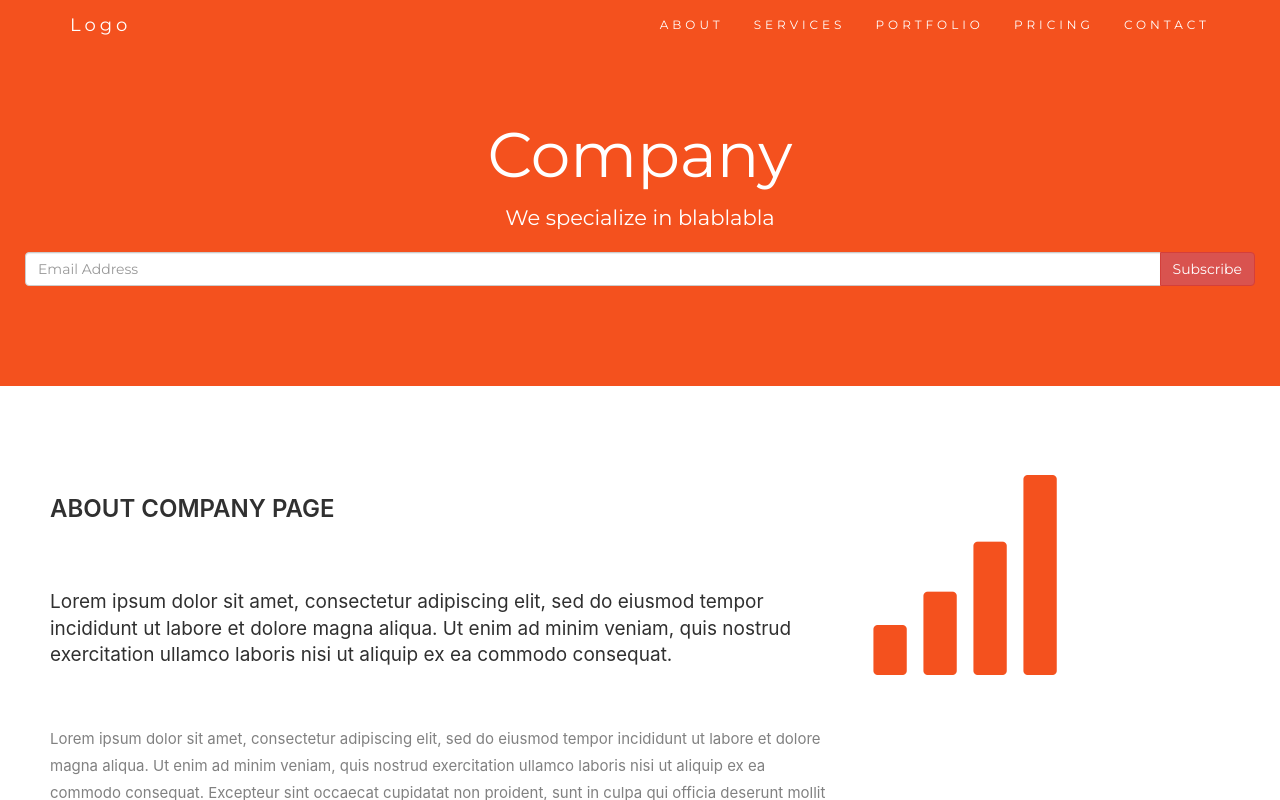
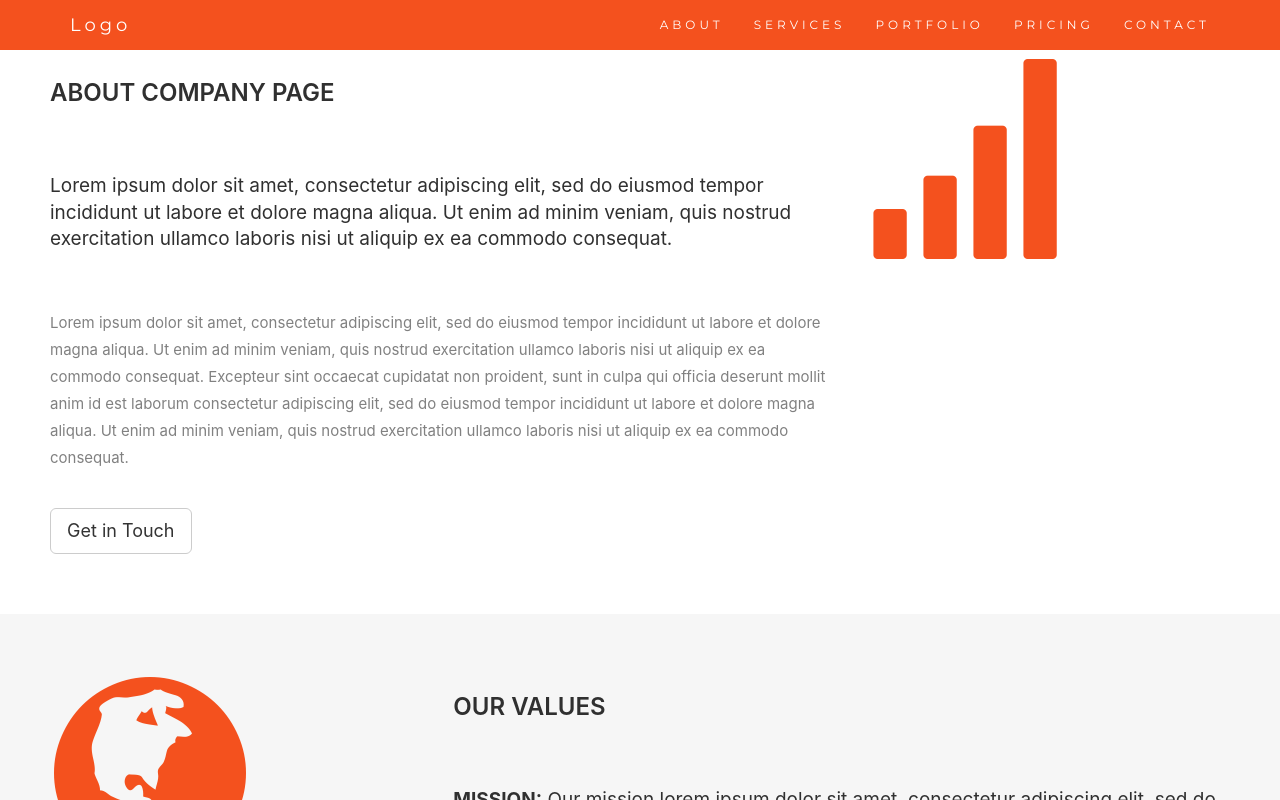
Before and after one commit to marcuspereiradev/company, a React (Create React App) app: page / in a window 1280 px wide. Shown: the top 800 px of the page. Built offline with nearby package versions, Linux system fonts and the light colour scheme.

Commit message:
removing nav and brand

```diff
--- a/src/components/About.js
+++ b/src/components/About.js
@@ -3,19 +3,6 @@ import React from 'react';
 const About = props => {
   return (
     <div>
-      <div className='jumbotron text-center'>
-        <h1>Company</h1>
-        <p>We specialize in blablabla</p>
-        <form>
-          <div className='input-group'>
-            <input type='email' className='form-control' size='50' placeholder='Email Address' required/>
-            <div className='input-group-btn'>
-              <button type='button' className='btn btn-danger'>Subscribe</button>
-            </div>
-          </div>
-        </form>
-      </div>
-
       <div id='about' className='container-fluid'>
         <div className='row'>
           <div className='col-sm-8'>
```
